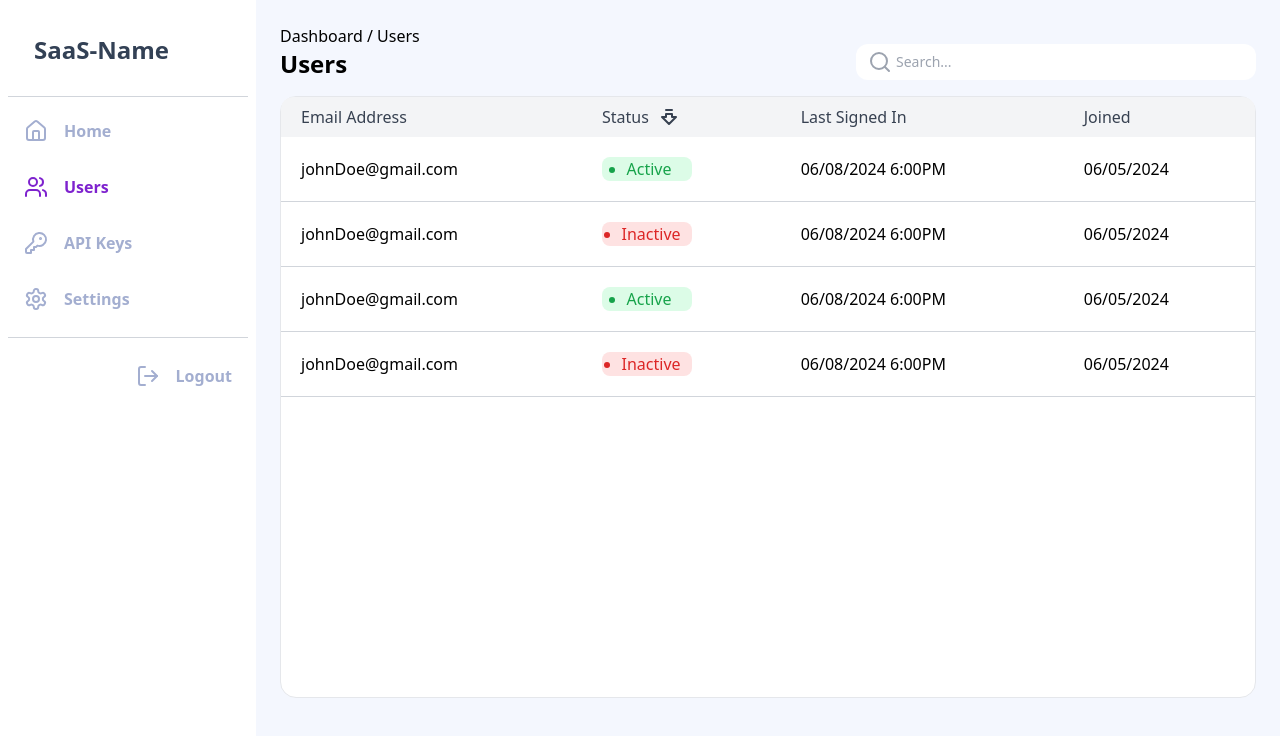
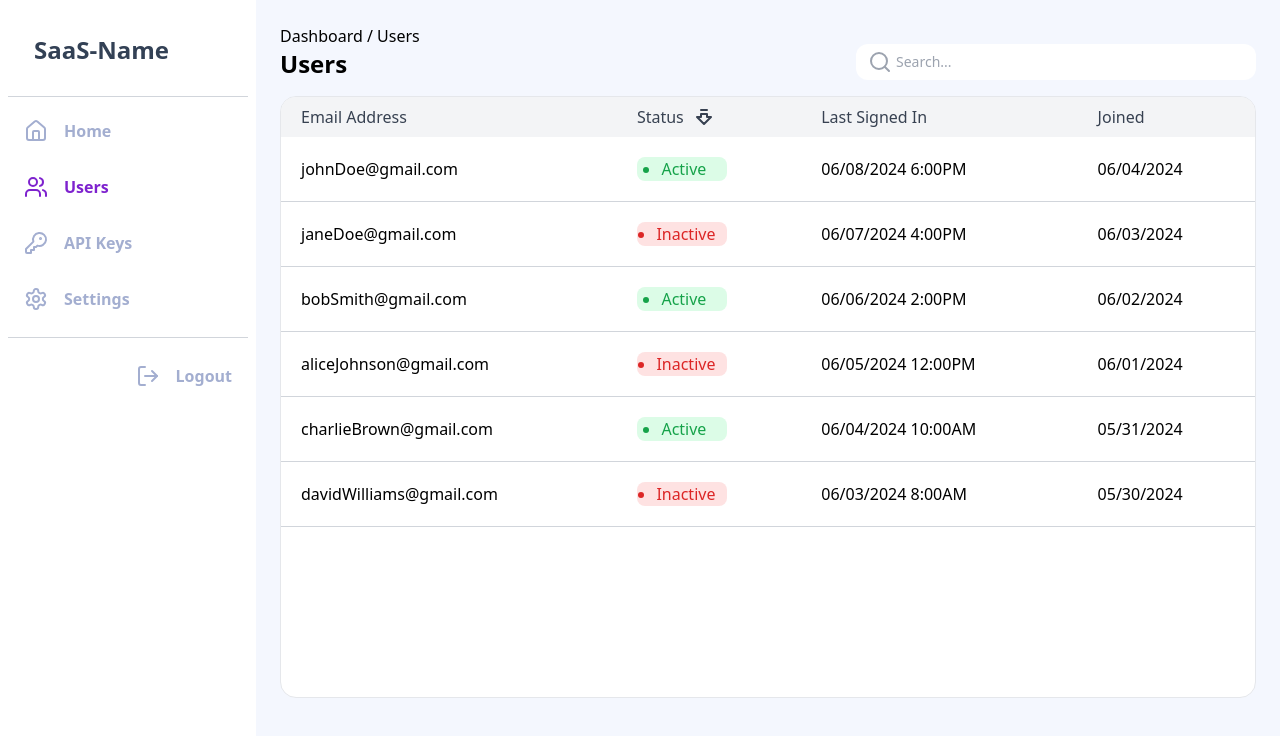
Before and after one commit to Bay-Valley-Tech-Code-Academy/BVT-BaaS-API, a React (Vite) app in the folder front-end/: page /dashboard/users in a window 1280 px wide. Shown: the top 736 px of the page. Built offline with nearby package versions, Linux system fonts and the light colour scheme.

Commit message:
Added dynamic rendering for users page with dummy data

```diff
--- a/front-end/src/pages/Users.jsx
+++ b/front-end/src/pages/Users.jsx
@@ -4,10 +4,49 @@ import Active from "../components/Active";
 import { ArrowBigDownDash } from "lucide-react";
 
 export default function Users() {
+  const dummyData = {
+    0: {
+      email: "johnDoe@gmail.com",
+      status: 1,
+      lastSignedIn: "06/08/2024 6:00PM",
+      joined: "06/04/2024",
+    },
+    1: {
+      email: "janeDoe@gmail.com",
+      status: 0,
+      lastSignedIn: "06/07/2024 4:00PM",
+      joined: "06/03/2024",
+    },
+    2: {
+      email: "bobSmith@gmail.com",
+      status: 1,
+      lastSignedIn: "06/06/2024 2:00PM",
+      joined: "06/02/2024",
+    },
+    3: {
+      email: "aliceJohnson@gmail.com",
+      status: 0,
+      lastSignedIn: "06/05/2024 12:00PM",
+      joined: "06/01/2024",
+    },
+    4: {
+      email: "charlieBrown@gmail.com",
+      status: 1,
+      lastSignedIn: "06/04/2024 10:00AM",
+      joined: "05/31/2024",
+    },
+    5: {
+      email: "davidWilliams@gmail.com",
+      status: 0,
+      lastSignedIn: "06/03/2024 8:00AM",
+      joined: "05/30/2024",
+    },
+  };
+
   return (
     <>
       <PageHeader path="Dashboard / Users" header="Users" />
-      <div className="h-4/5 w-full rounded-2xl border-[1px] bg-white">
+      <div className="h-4/5 w-full overflow-y-auto rounded-2xl border-[1px] bg-white">
         <table className="w-full table-auto">
           <thead>
             <tr className="rounded-xl bg-gray-100 text-left">
@@ -26,38 +65,20 @@ export default function Users() {
             </tr>
           </thead>
           <tbody>
-            <tr className="border-b border-gray-300 text-left">
-              <td className="p-5">johnDoe@gmail.com</td>
-              <td className="p-5">
-                <Active />
-              </td>
-              <td className="p-5 font-light">06/08/2024 6:00PM</td>
-              <td className="p-5 font-light">06/05/2024</td>
-            </tr>
-            <tr className="border-b border-gray-300 text-left">
-              <td className="p-5">johnDoe@gmail.com</td>
-              <td className="p-5">
-                <Inactive />
-              </td>
-              <td className="p-5 font-light">06/08/2024 6:00PM</td>
-              <td className="p-5 font-light">06/05/2024</td>
-            </tr>
-            <tr className="border-b border-gray-300 text-left">
-              <td className="p-5">johnDoe@gmail.com</td>
-              <td className="p-5">
-                <Active />
-              </td>
-              <td className="p-5 font-light">06/08/2024 6:00PM</td>
-              <td className="p-5 font-light">06/05/2024</td>
-            </tr>
-            <tr className="border-b border-gray-300 text-left">
-              <td className="p-5">johnDoe@gmail.com</td>
-              <td className="p-5">
-                <Inactive />
-              </td>
-              <td className="p-5 font-light">06/08/2024 6:00PM</td>
-              <td className="p-5 font-light">06/05/2024</td>
-            </tr>
+            {Object.keys(dummyData).map((idx) => {
+              return (
+                <tr className="border-b border-gray-300 text-left">
+                  <td className="p-5">{dummyData[idx].email}</td>
+                  <td className="flex p-5">
+                    {dummyData[idx].status ? <Active /> : <Inactive />}
+                  </td>
+                  <td className="p-5 font-light">
+                    {dummyData[idx].lastSignedIn}
+                  </td>
+                  <td className="p-5 font-light">{dummyData[idx].joined}</td>
+                </tr>
+              );
+            })}
           </tbody>
         </table>
       </div>
```
